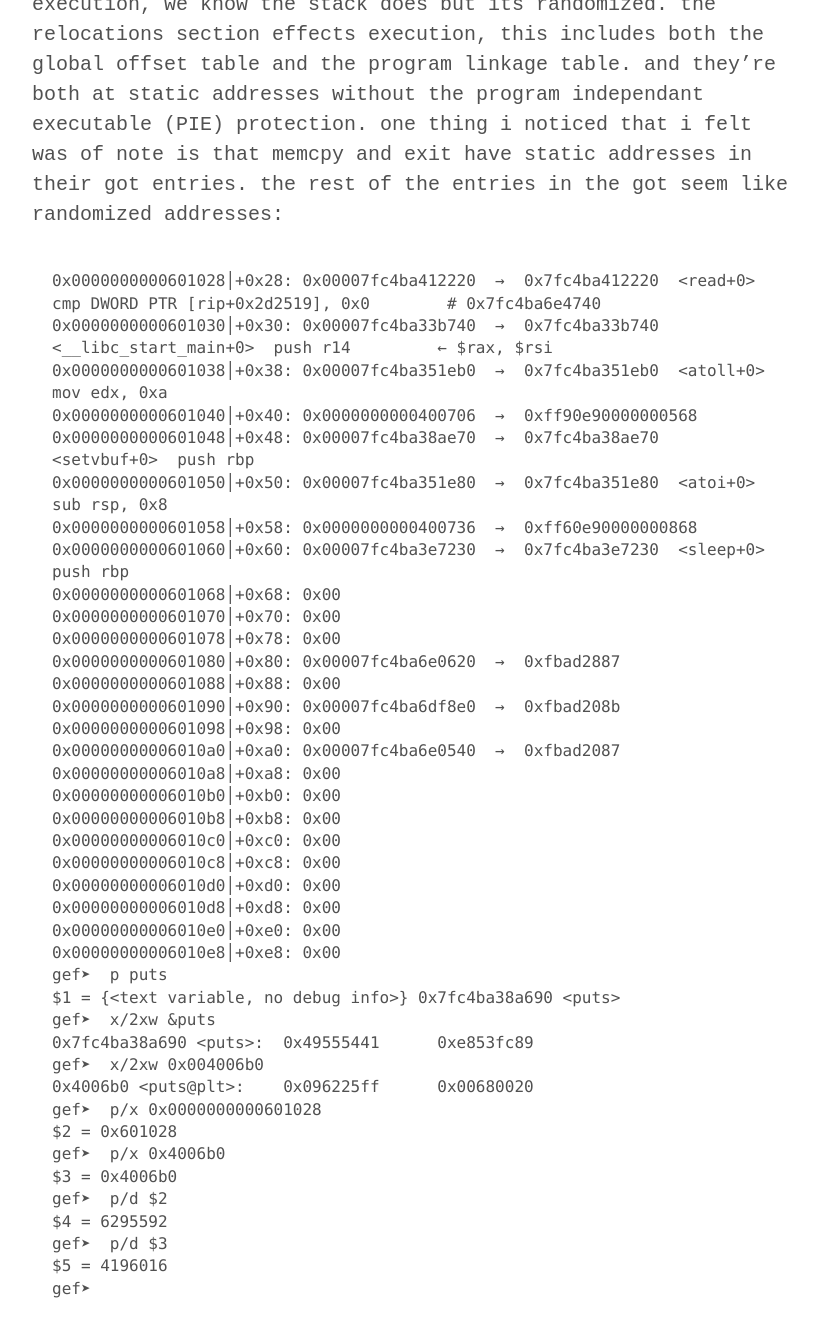
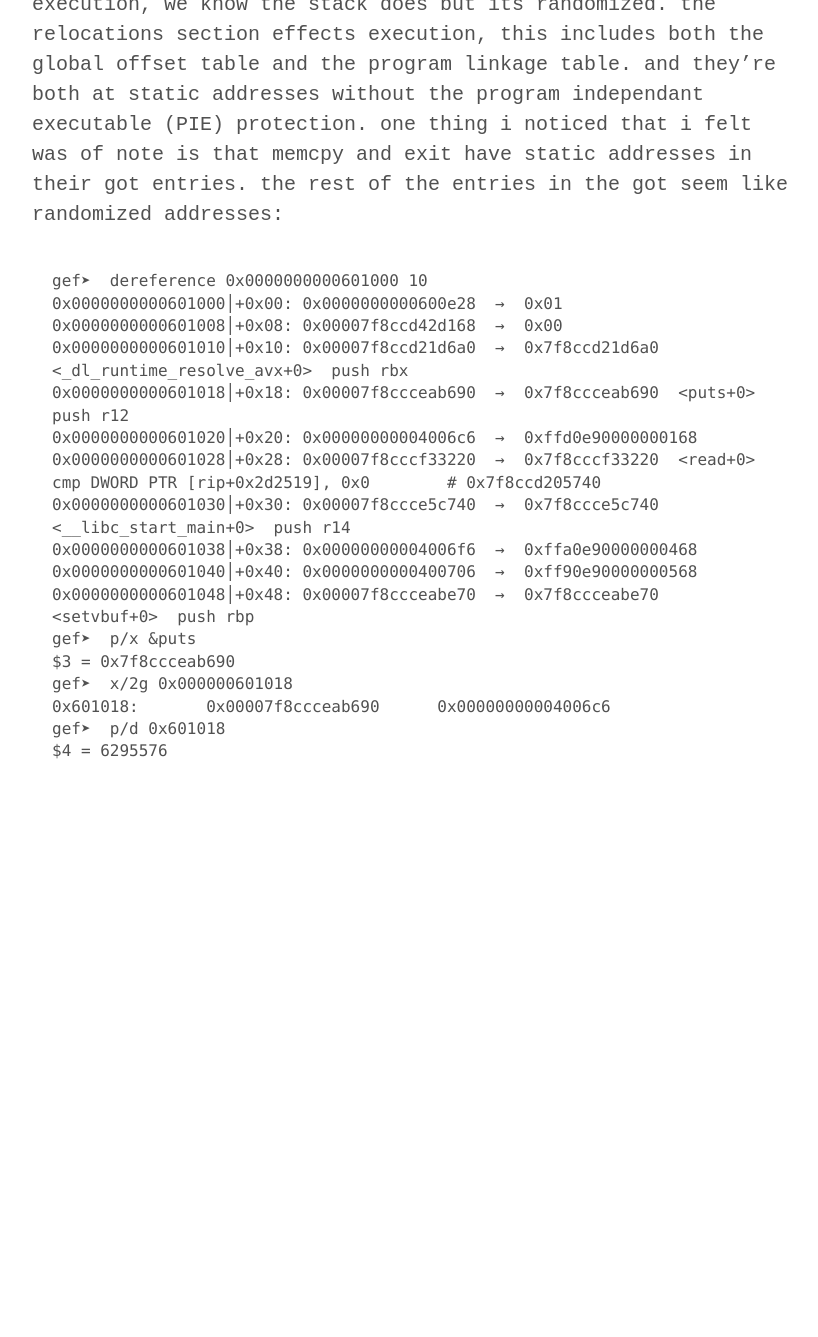
Before and after one commit to clampz/clampz.github.io, a Jekyll site: the page built from _posts/2017-09-6-twctf-swap.md, in a window 1280 px wide and 1400 px high, scrolled down 3503 px. Shown: the top 1337 px of the window, without its empty margins (228-1046 px from the left). Built offline with Jekyll 4.4.1, drawn with Linux system fonts in a browser that asks for light colours; emoji names are drawn with the system emoji font; after the commit the page ends 4366 px from its top, so only the background shows below that.

Commit message:
2nd swap post

````diff
--- a/_posts/2017-09-6-twctf-swap.md
+++ b/_posts/2017-09-6-twctf-swap.md
@@ -112,44 +112,21 @@ $2 = 6295616        <--- memcpy
   we also need to know which addresses effect control of execution, we know the stack does but its randomized. the relocations section effects execution, this includes both the global offset table and the program linkage table. and they're both at static addresses without the program independant executable (PIE) protection. one thing i noticed that i felt was of note is that memcpy and exit have static addresses in their got entries. the rest of the entries in the got seem like randomized addresses:
 
 ```
-0x0000000000601028│+0x28: 0x00007fc4ba412220  →  0x7fc4ba412220  <read+0>  cmp DWORD PTR [rip+0x2d2519], 0x0        # 0x7fc4ba6e4740
-0x0000000000601030│+0x30: 0x00007fc4ba33b740  →  0x7fc4ba33b740  <__libc_start_main+0>  push r14         ← $rax, $rsi
-0x0000000000601038│+0x38: 0x00007fc4ba351eb0  →  0x7fc4ba351eb0  <atoll+0>  mov edx, 0xa
+gef➤  dereference 0x0000000000601000 10
+0x0000000000601000│+0x00: 0x0000000000600e28  →  0x01
+0x0000000000601008│+0x08: 0x00007f8ccd42d168  →  0x00
+0x0000000000601010│+0x10: 0x00007f8ccd21d6a0  →  0x7f8ccd21d6a0  <_dl_runtime_resolve_avx+0>  push rbx
+0x0000000000601018│+0x18: 0x00007f8ccceab690  →  0x7f8ccceab690  <puts+0>  push r12
+0x0000000000601020│+0x20: 0x00000000004006c6  →  0xffd0e90000000168
+0x0000000000601028│+0x28: 0x00007f8cccf33220  →  0x7f8cccf33220  <read+0>  cmp DWORD PTR [rip+0x2d2519], 0x0        # 0x7f8ccd205740
+0x0000000000601030│+0x30: 0x00007f8ccce5c740  →  0x7f8ccce5c740  <__libc_start_main+0>  push r14
+0x0000000000601038│+0x38: 0x00000000004006f6  →  0xffa0e90000000468
 0x0000000000601040│+0x40: 0x0000000000400706  →  0xff90e90000000568
-0x0000000000601048│+0x48: 0x00007fc4ba38ae70  →  0x7fc4ba38ae70  <setvbuf+0>  push rbp
-0x0000000000601050│+0x50: 0x00007fc4ba351e80  →  0x7fc4ba351e80  <atoi+0>  sub rsp, 0x8
-0x0000000000601058│+0x58: 0x0000000000400736  →  0xff60e90000000868
-0x0000000000601060│+0x60: 0x00007fc4ba3e7230  →  0x7fc4ba3e7230  <sleep+0>  push rbp
-0x0000000000601068│+0x68: 0x00
-0x0000000000601070│+0x70: 0x00
-0x0000000000601078│+0x78: 0x00
-0x0000000000601080│+0x80: 0x00007fc4ba6e0620  →  0xfbad2887
-0x0000000000601088│+0x88: 0x00
-0x0000000000601090│+0x90: 0x00007fc4ba6df8e0  →  0xfbad208b
-0x0000000000601098│+0x98: 0x00
-0x00000000006010a0│+0xa0: 0x00007fc4ba6e0540  →  0xfbad2087
-0x00000000006010a8│+0xa8: 0x00
-0x00000000006010b0│+0xb0: 0x00
-0x00000000006010b8│+0xb8: 0x00
-0x00000000006010c0│+0xc0: 0x00
-0x00000000006010c8│+0xc8: 0x00
-0x00000000006010d0│+0xd0: 0x00
-0x00000000006010d8│+0xd8: 0x00
-0x00000000006010e0│+0xe0: 0x00
-0x00000000006010e8│+0xe8: 0x00
-gef➤  p puts
-$1 = {<text variable, no debug info>} 0x7fc4ba38a690 <puts>
-gef➤  x/2xw &puts
-0x7fc4ba38a690 <puts>:  0x49555441      0xe853fc89
-gef➤  x/2xw 0x004006b0
-0x4006b0 <puts@plt>:    0x096225ff      0x00680020
-gef➤  p/x 0x0000000000601028
-$2 = 0x601028
-gef➤  p/x 0x4006b0
-$3 = 0x4006b0
-gef➤  p/d $2
-$4 = 6295592
-gef➤  p/d $3
-$5 = 4196016
-gef➤
+0x0000000000601048│+0x48: 0x00007f8ccceabe70  →  0x7f8ccceabe70  <setvbuf+0>  push rbp
+gef➤  p/x &puts
+$3 = 0x7f8ccceab690
+gef➤  x/2g 0x000000601018
+0x601018:       0x00007f8ccceab690      0x00000000004006c6
+gef➤  p/d 0x601018
+$4 = 6295576
 ```
````
